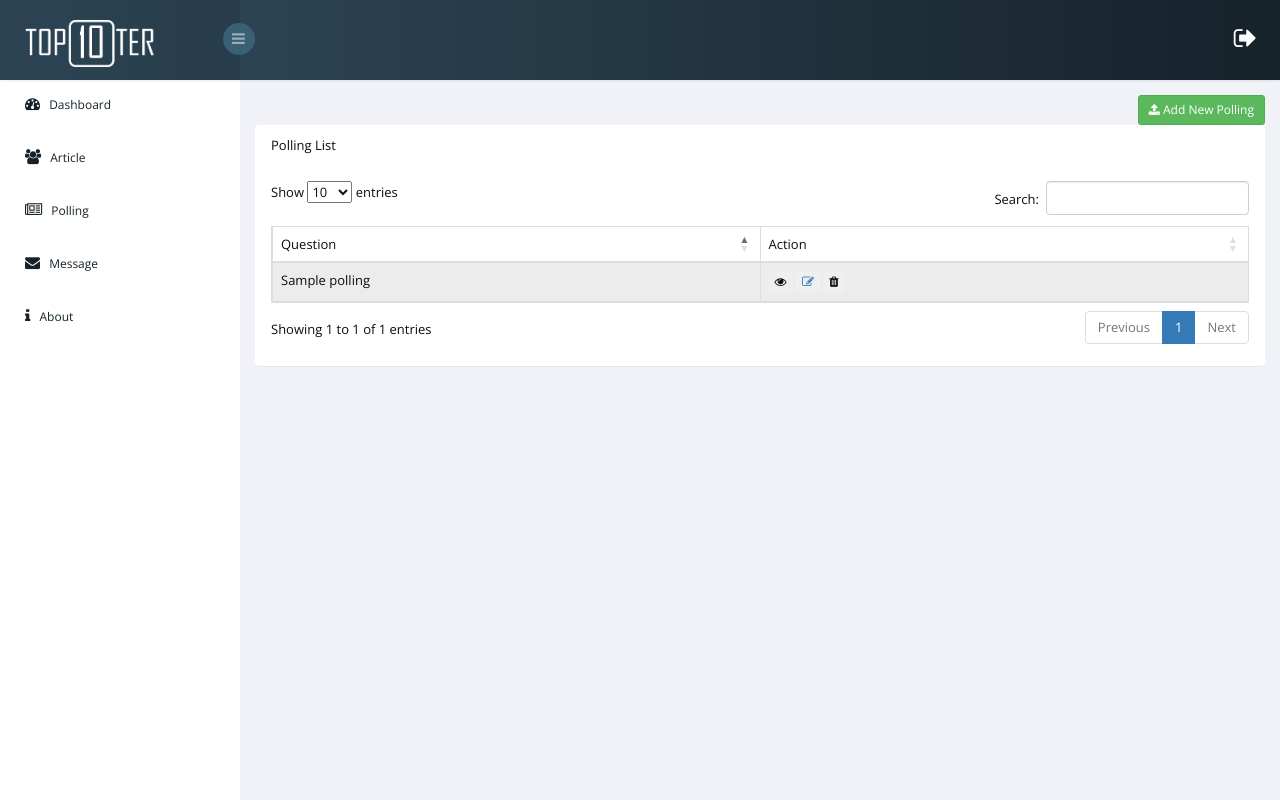
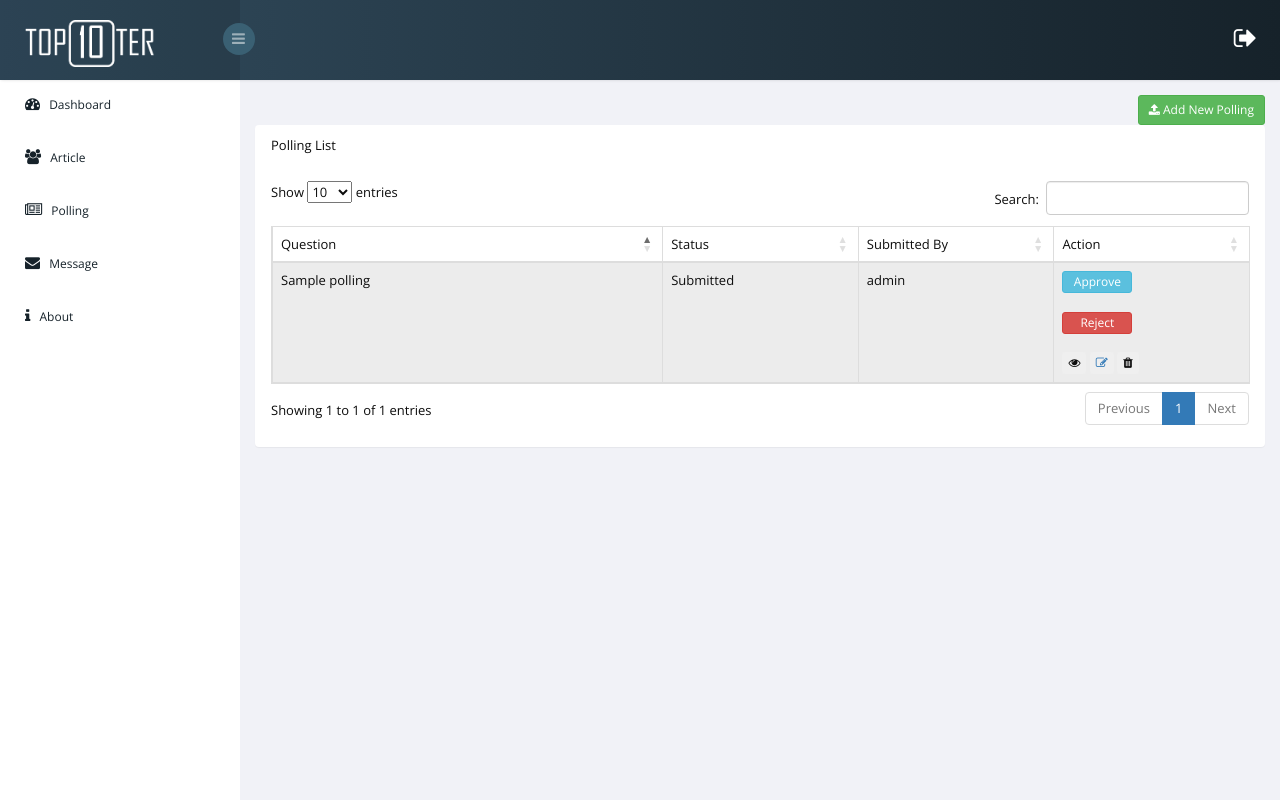
Before and after one commit to beomboem/top10ter, a Laravel app: page /admin/polling in a window 1280 px wide. Run offline with Laravel 8, Linux system fonts and the light colour scheme; a user stored in the database is signed in; data comes from the database, SQL or seed files in the repository; tables that the repository leaves empty hold one stand-in row (values such as "Sample post"); settings files or empty folders that the repository lacks are supplied; some libraries are stand-ins or nearby versions.

Commit message:
submit new polling

```diff
--- a/app/Http/Controllers/Admin/PollingController.php
+++ b/app/Http/Controllers/Admin/PollingController.php
@@ -6,6 +6,7 @@ use Illuminate\Http\Request;
 use App\Http\Controllers\Controller;
 use App\Polling;
 use App\Option;
+use App\User;
 class PollingController extends Controller
 {
     /**
@@ -89,4 +90,26 @@ class PollingController extends Controller
         $response["option3"] = $polling->option[2];
         return response()->json($response);
     }
+    public function approve($id){
+        //change status
+        $polling=Polling::find($id);
+        $polling->status="approved";
+
+        //add point
+        $user=User::find($polling->submitted_by);
+        $user->points+=10;
+
+        $polling->save();
+        $user->save();
+
+        return redirect()->action('Admin\PollingController@index');
+    }
+    public function reject($id){
+        //change status
+        $polling=Polling::find($id);
+        $polling->status="rejected";
+        $polling->save();
+
+        return redirect()->action('Admin\PollingController@index');
+    }
 }
--- a/resources/views/article/index.blade.php
+++ b/resources/views/article/index.blade.php
@@ -55,7 +55,6 @@
                                                 Reject
                                             </button><br><br>
                                         </a>
-
                                     @endif
                                     <a href="{{ action('Admin\ArticleController@edit',$article->id) }}">
                                         <button class="btn btn-xs" specification="button">
--- a/resources/views/polling/index.blade.php
+++ b/resources/views/polling/index.blade.php
@@ -19,16 +19,34 @@
                     <div class="col-md-12">
                         <table id="datatable" class="table table-bordered table-striped">
                             <col width="40%"></col>
+                            <col width="20%"></col>
+                            <col width="20%"></col>
                             <col width="40%"></col>
                             <thead>
                                 <td>Question</td>
+                                <td>Status</td>
+                                <td>Submitted By</td>
                                 <td>Action</td>
                             </thead>
 
                             @foreach($pollings as $polling)
                             <tr>
                                 <td> {{ $polling->question }} </td>
+                                <td> @if(isset($polling->status)) {{ title_case($polling->status)}} @endif </td>
+                                <td> @if(isset($polling->submitted_by)) {{ App\User::find($polling->submitted_by)->name}} @endif </td>
                                 <td>
+                                    @if($polling->status == 'submitted')
+                                        <a href="{{ action('Admin\PollingController@approve',$polling->id) }}">
+                                            <button class="btn btn-xs btn-info" style="width:70px">
+                                                Approve
+                                            </button><br><br>
+                                        </a>
+                                        <a href="{{ action('Admin\PollingController@reject',$polling->id) }}">
+                                            <button class="btn btn-xs btn-danger" style="width:70px">
+                                                Reject
+                                            </button><br><br>
+                                        </a>
+                                    @endif
                                     <button class="btn btn-xs" specification="button" onclick="showModalDetail({{$polling->id}})">
                                         <span class="fa fa-eye"></span>
                                     </button>
--- a/resources/views/public/add-article.blade.php
+++ b/resources/views/public/add-article.blade.php
@@ -15,7 +15,7 @@
 		                    </div>
 		                    <div class="form-group">
 		                        {!! Form::label('article_author', 'Article Author') !!}
-		                        {!! Form::text('author', $author, ['class' => 'form-control','readonly']) !!}
+		                        {!! Form::text('author', $author, ['class' => 'form-control']) !!}
 		                    </div>
 		                    <div class="form-group">
 		                        {!! Form::label('article_content', 'Article Content') !!}
--- a/resources/views/public/add-polling.blade.php
+++ b/resources/views/public/add-polling.blade.php
@@ -8,7 +8,7 @@
 					<h2><b>Add Polling</b></h2>
             		<div class="panel panel-default">
 		                <div class="panel-body">
-		                     {!! Form::open(['action' => 'Admin\PollingController@store']) !!}
+		                     {!! Form::open(['action' => 'PageController@submitNewPolling']) !!}
 		                    <div class="form-group">
 		                        {!! Form::label('polling_question', 'Question') !!}
 		                        {!! Form::text('question', null, ['class' => 'form-control', 'placeholder' => "Enter Question",'required']) !!}
--- a/resources/views/public/show-articles.blade.php
+++ b/resources/views/public/show-articles.blade.php
@@ -10,7 +10,7 @@
 			</div>
 			<div class="row article-content">
 				<p>
-					{{$article->content}}
+					{!!nl2br($article->content)!!}
 				</p>
 			</div>
 			<div class="row">
--- a/routes/web.php
+++ b/routes/web.php
@@ -26,6 +26,7 @@ Route::get('/articles', 'PageController@articles');
 Route::get('/addArticle', 'PageController@addArticle');
 Route::post('/addArticle','PageController@submitNewArticle');
 Route::get('/addPolling', 'PageController@addPolling');
+Route::post('/addPolling', 'PageController@submitNewPolling');
 
 //Route::get('/contact','PageController@contact');
 Route::post('/contact','PageController@sendMessage');
@@ -43,6 +44,8 @@ Route::group(['namespace' => 'Admin', 'prefix' => 'admin', 'middleware' => ['aut
     Route::get('/rejectArticle/{id}', 'ArticleController@reject');
     Route::get('/polling/data','PollingController@data');
     Route::resource('/polling', 'PollingController');
+    Route::get('/approvePolling/{id}', 'PollingController@approve');
+    Route::get('/rejectPolling/{id}', 'PollingController@reject');
     Route::get('/', 'DashboardController@index');
     Route::get('/message/data','MessageController@data');
     Route::resource('/message','MessageController');
```
Also changed, not shown: app/Http/Controllers/PageController.php (+24 -2 lines), resources/views/public/profile.blade.php (+14 -4 lines), database/migrations/2017_01_26_005942_add_status_and_submitted_by_to_pollings.php (added). Lines whose indentation alone changed are shown as unchanged.
